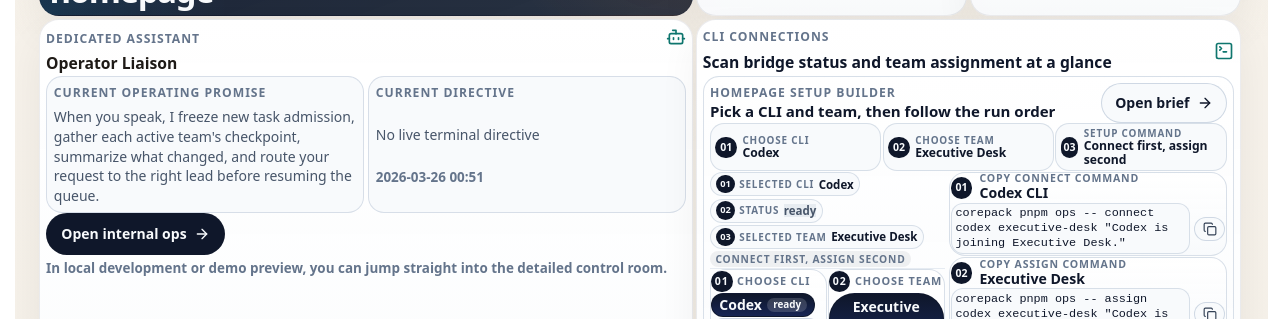
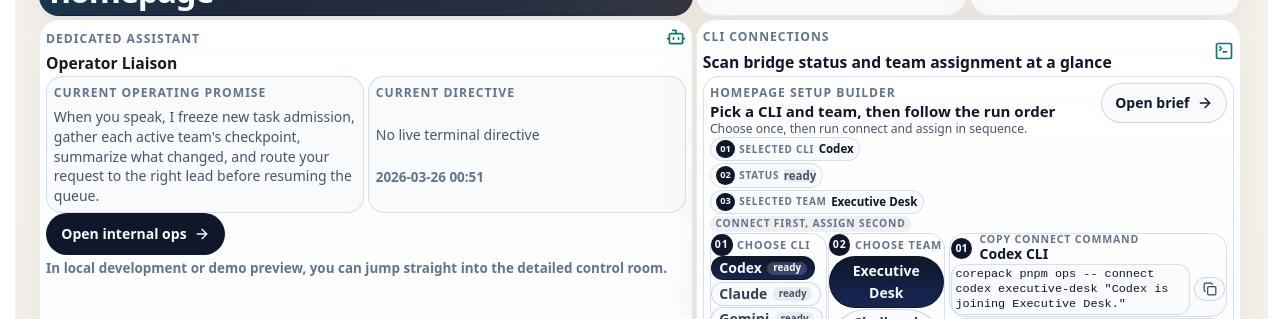
Before and after one commit to GongJae00/research-pages, a Next.js app in the folder apps/web/: page /en in a window 1280 px wide. Shown: the part 1700-2019 px from the top of the page. Built offline with nearby package versions, Linux system fonts and the light colour scheme; no server answers.

Commit message:
Autonomy batch 1480: shell-experience

```diff
--- a/apps/web/src/components/homepage-agent-control-section.module.css
+++ b/apps/web/src/components/homepage-agent-control-section.module.css
@@ -265,6 +265,13 @@
   gap: 0.03rem;
 }
 
+.setupHeaderBody {
+  margin: 0;
+  color: #475569;
+  font-size: 0.76rem;
+  line-height: 1.28;
+}
+
 .setupScanLabel {
   color: #64748b;
   font-size: 0.62rem;
@@ -303,37 +310,6 @@
   letter-spacing: 0.08em;
   line-height: 1.1;
   text-transform: uppercase;
-}
-
-.setupFlowSummary {
-  display: grid;
-  grid-template-columns: repeat(3, minmax(0, 1fr));
-  gap: 0.08rem;
-}
-
-.setupFlowStep {
-  display: flex;
-  align-items: center;
-  gap: 0.34rem;
-  min-width: 0;
-  padding: 0.2rem 0.28rem;
-  border: 1px solid rgba(203, 213, 225, 0.72);
-  border-radius: 14px;
-  background: rgba(248, 250, 252, 0.88);
-}
-
-.setupFlowCopy {
-  display: grid;
-  gap: 0.03rem;
-  min-width: 0;
-}
-
-.setupFlowValue {
-  min-width: 0;
-  color: #0f172a;
-  font-size: 0.76rem;
-  line-height: 1.15;
-  overflow-wrap: anywhere;
 }
 
 .sequenceArrow {
@@ -376,8 +352,7 @@
   flex-wrap: wrap;
   align-items: center;
   gap: 0.14rem;
-  padding: 0.02rem 0 0.04rem;
-  border-bottom: 1px solid rgba(226, 232, 240, 0.82);
+  padding: 0;
 }
 
 .setupQuickLabel,
@@ -811,7 +786,6 @@
   }
 
   .setupHeader,
-  .setupFlowSummary,
   .setupNotesDisclosure {
     grid-column: 1 / -1;
   }
@@ -970,7 +944,6 @@
   .providerMeta,
   .setupRail,
   .setupDigestBar,
-  .setupFlowSummary,
   .setupPickerGrid,
   .setupCommands,
   .setupNotesGrid {
--- a/apps/web/src/components/homepage-agent-control-section.tsx
+++ b/apps/web/src/components/homepage-agent-control-section.tsx
@@ -279,23 +279,6 @@ export function HomepageAgentControlSection({
         },
       ]
     : [];
-  const setupScanItems = [
-    {
-      step: "01",
-      label: copy.chooseProvider,
-      value: selectedProvider?.label ?? "-",
-    },
-    {
-      step: "02",
-      label: copy.chooseTeam,
-      value: selectedTeam?.name ?? "-",
-    },
-    {
-      step: "03",
-      label: copy.setupCommand,
-      value: copy.commandOrder,
-    },
-  ];
   const copyCommand = async (kind: "connect" | "assign") => {
     const value =
       kind === "connect" ? setupManifest?.commands.connect ?? "" : setupManifest?.commands.assign ?? "";
@@ -381,6 +364,7 @@ export function HomepageAgentControlSection({
               <div className={styles.setupTitleBlock}>
                 <span className={styles.metaLabel}>{copy.setupBuilderLabel}</span>
                 <h4>{copy.setupBuilderTitle}</h4>
+                <p className={styles.setupHeaderBody}>{copy.setupBuilderBody}</p>
               </div>
               <div className={styles.setupHeaderActions}>
                 {setupBriefHref ? (
@@ -390,17 +374,6 @@ export function HomepageAgentControlSection({
                   </Link>
                 ) : null}
               </div>
-            </div>
-            <div className={styles.setupFlowSummary} aria-label={copy.activeSetup}>
-              {setupScanItems.map((item) => (
-                <div className={styles.setupFlowStep} key={item.step}>
-                  <span className={styles.commandStep}>{item.step}</span>
-                  <div className={styles.setupFlowCopy}>
-                    <span className={styles.setupScanLabel}>{item.label}</span>
-                    <strong className={styles.setupFlowValue}>{item.value}</strong>
-                  </div>
-                </div>
-              ))}
             </div>
             {selectedProvider && selectedTeam ? (
               <div className={styles.setupCompactBar}>
```
